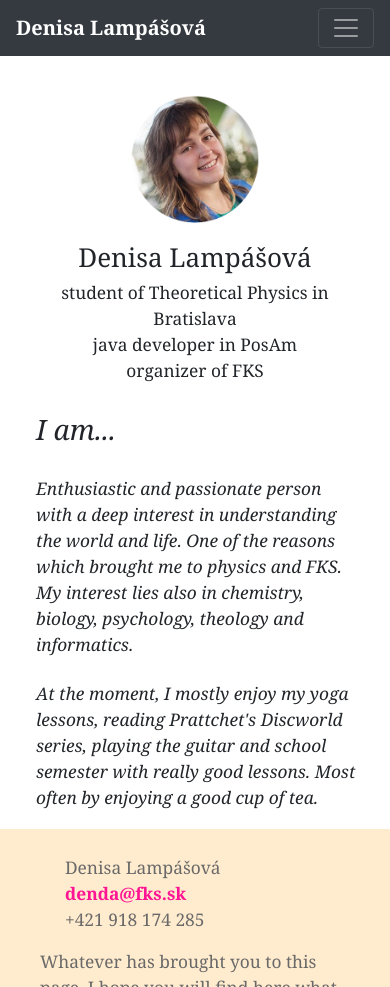
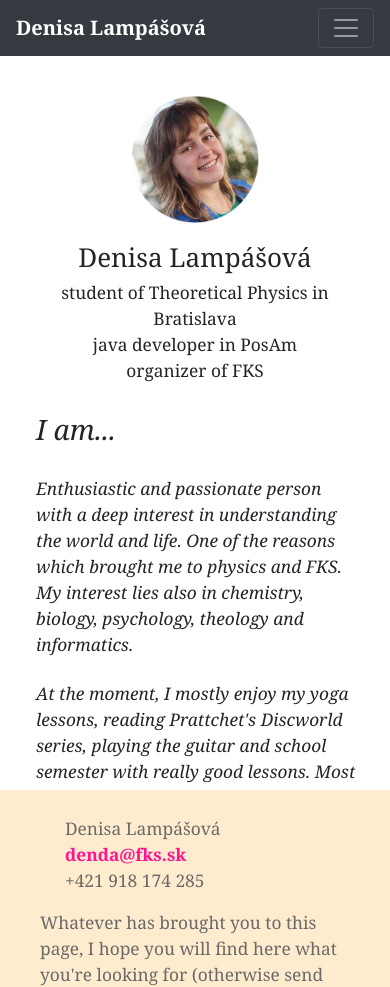
Before and after one commit to dendaxD/dendaxD.github.io, a Jekyll site: the page built from index.md, in a window 390 px wide and 987 px high. Built offline with Jekyll 4.4.1, drawn with Linux system fonts in a browser that asks for light colours; nearby versions of some CDN libraries.

Commit message:
snad to uz ako tak funguje naozaj :)

```diff
--- a/_sass/_layout.scss
+++ b/_sass/_layout.scss
@@ -48,7 +48,7 @@ img {
   }
   footer{
     padding: 25px;
-    height: 16% !important;
+    height: 20%;
   }
     body {
       padding-bottom: 120px;
```
Also changed, not shown: 2 other files.
